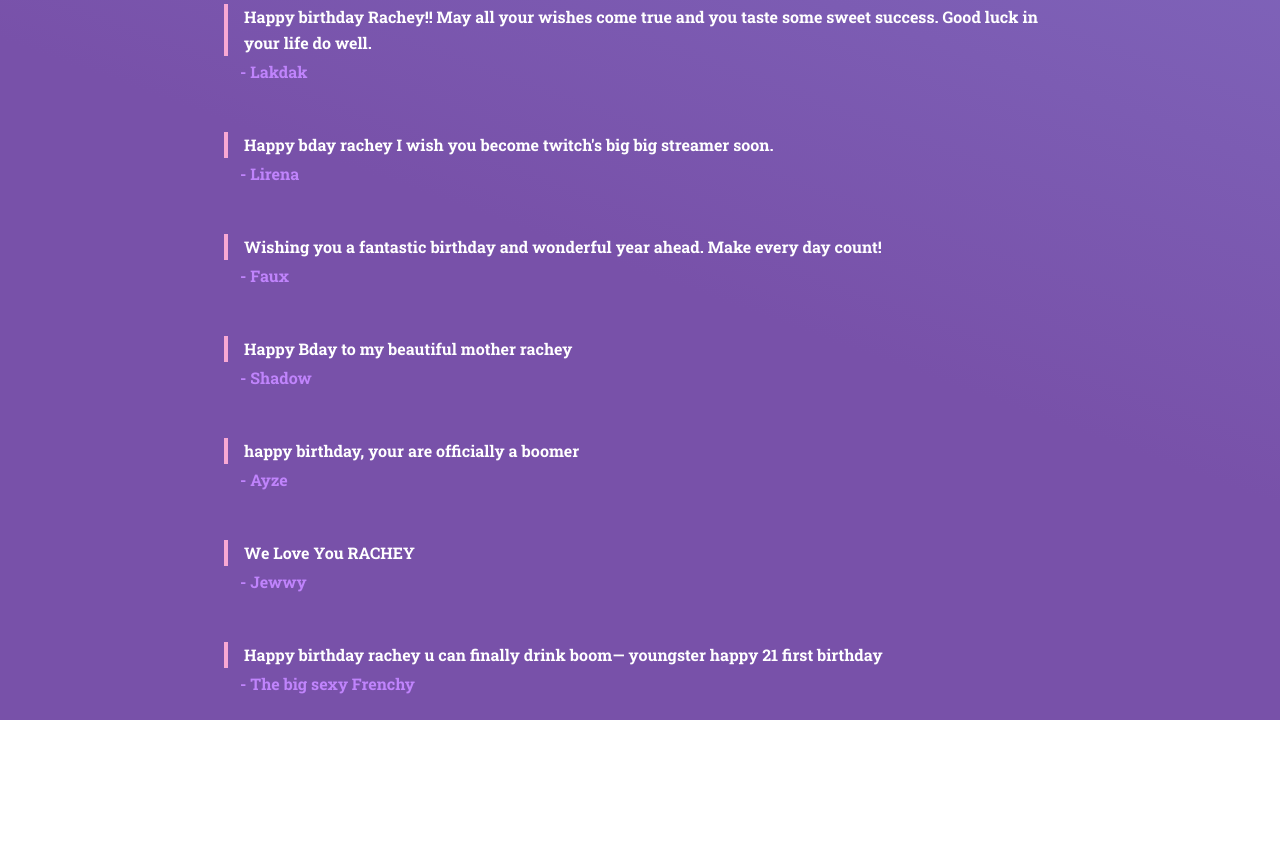
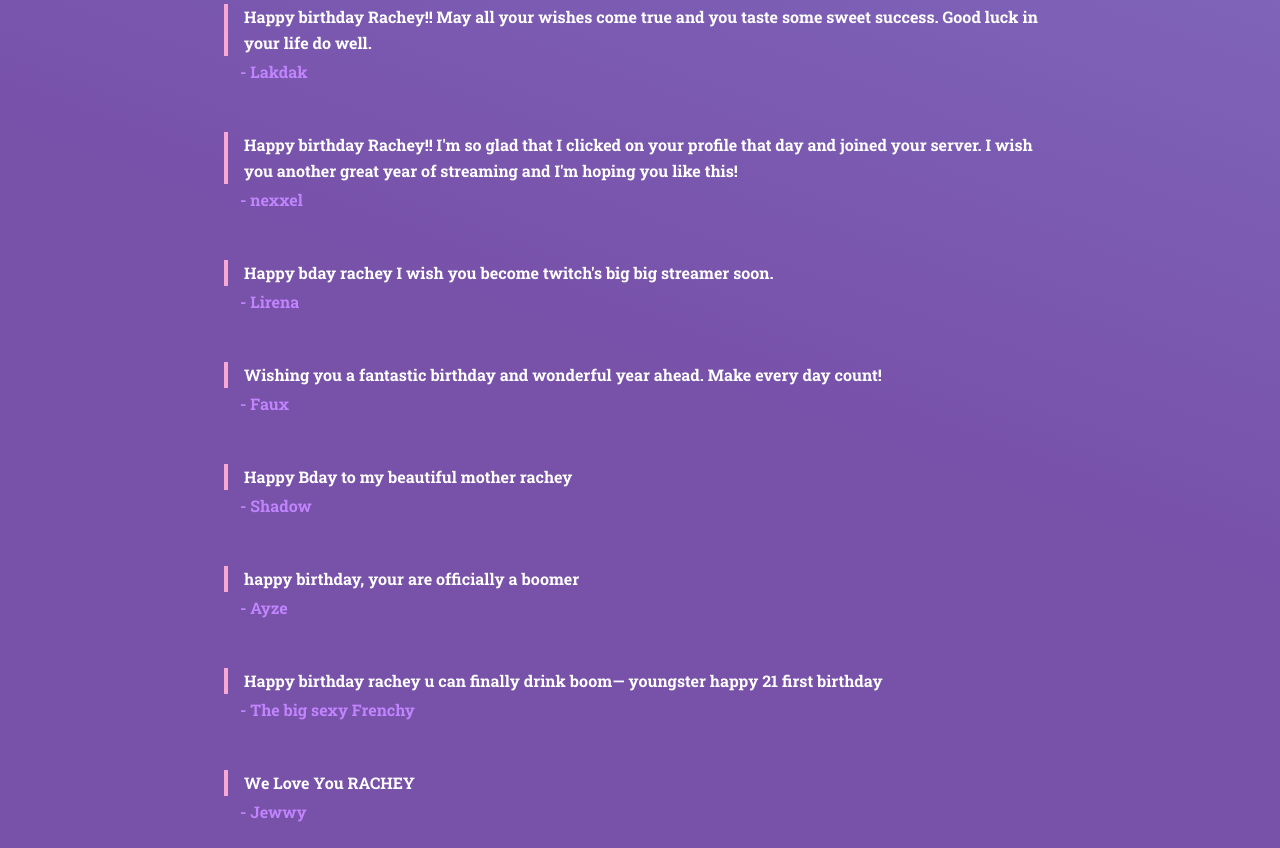
Before and after one commit to nexxeln/happy-bday-rachey, a Next.js app: page /wishboard in a window 1280 px wide. Shown: the part 1160-2008 px from the top of the page. Before the commit the page ends 1880 px from the top, so only its background shows below. Built offline with nearby package versions, Linux system fonts and the light colour scheme.

Commit message:
add my wish

```diff
--- a/pages/wishboard.tsx
+++ b/pages/wishboard.tsx
@@ -44,6 +44,10 @@ const Wishboard: NextPage = () => {
           sender="Lakdak"
         />
         <Wish
+          wish="Happy birthday Rachey!! I'm so glad that I clicked on your profile that day and joined your server. I wish you another great year of streaming and I'm hoping you like this!"
+          sender="nexxel"
+        />
+        <Wish
           wish="Happy bday rachey I wish you become twitch's big big streamer soon."
           sender="Lirena"
         />
@@ -56,11 +60,11 @@ const Wishboard: NextPage = () => {
           wish="happy birthday, your are officially a boomer"
           sender="Ayze"
         />
-        <Wish wish="We Love You RACHEY" sender="Jewwy" />
         <Wish
           wish="Happy birthday rachey u can finally drink boom— youngster happy 21 first birthday "
           sender="The big sexy Frenchy"
         />
+        <Wish wish="We Love You RACHEY" sender="Jewwy" />
       </div>
 
       <div className="pb-6"></div>
```
